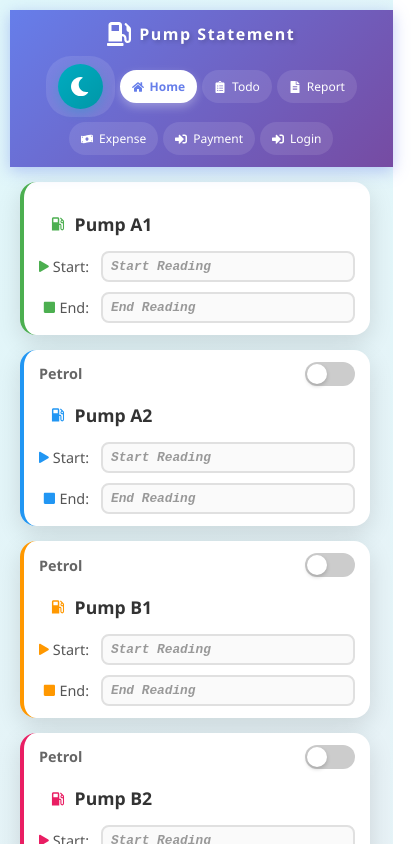
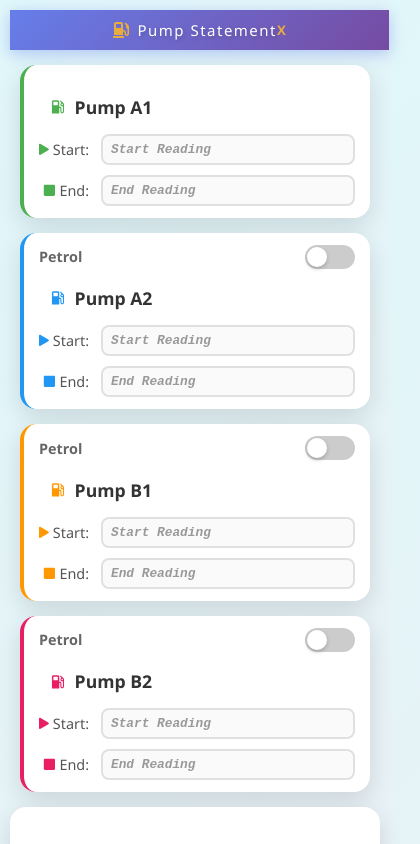
Before and after one commit to Nolan2026/Pump-Statement, a React (Vite) app in the folder FrontEnd/: page / in a window 390 px wide. Shown: the top 844 px of the page, 420 px wide, since content can reach past the window. Built offline with nearby package versions, Linux system fonts and the light colour scheme.

Commit message:
responsive design

```diff
--- a/FrontEnd/src/Components/Final.jsx
+++ b/FrontEnd/src/Components/Final.jsx
@@ -11,6 +11,7 @@ import { GiCash } from 'react-icons/gi';
 import { FaPlus } from "react-icons/fa6";
 import html2canvas from "html2canvas";
 import { useEffectEvent } from 'react';
+import Report from '../Pages/Report';
 // import { newEntry } from '../../../BackEnd/controler';
 
 
@@ -89,6 +90,8 @@ function Final() {
       powerPrice: powerPrice
     }));
   }, [lts, dieselPrice, powerPrice, dispatch]);
+
+
 
   // Calculate raw liters for each pump
   const A1_Raw = Records.Aa1 - Records.Ba1;
@@ -519,7 +522,7 @@ function Final() {
 
   return (
     <div className="final-container">
-      <div ref={tableRef} className="capture-area" style={{ padding: '20px', background: 'white' }}>
+      <div ref={tableRef} className="capture-area" style={{background: 'white' }}>
         <div className="final-header">
           <div className="header-first-line">
             <div className="date">
@@ -648,7 +651,7 @@ function Final() {
                       </tr>
                     )}
                     {dieselDeductionLiters > 0 && (
-                      <tr className="highlight-row less-diesel">
+                      <tr className="highlight-row less-diesel">s
                         <td>Less: Diesel Deduction</td>
                         <td>{dieselDeductionLiters.toFixed(2)}</td>
                         <td>-{dieselDeductionAmount.toFixed(2)}</td>
@@ -664,7 +667,7 @@ function Final() {
                     {Records.dieselDeduction > 0 && (
                       <tr className="highlight-row less-diesel">
                         <td><FaMinusCircle className="row-icon" /> Less: Extra Fuel Deduction (Diesel)</td>
-                        <td>{dieselDeduction.toFixed(2)}</td>
+                        <td>{Records.dieselDeduction.toFixed(2)}</td>
                         <td>-{extraDieselDeductionAmount.toFixed(2)}</td>
                       </tr>
                     )}
--- a/FrontEnd/src/Components/Header.jsx
+++ b/FrontEnd/src/Components/Header.jsx
@@ -9,8 +9,9 @@ function Header({darkMode, setDarkMode, toggleDarkMode}) {
   return (
     <div className="Head">
       <div className='logo'>
-        <FaGasPump style={{ marginRight: '8px', fontSize: '24px' }} />
+        <FaGasPump style={{ marginRight: '8px' }} />
         <h4>Pump Statement</h4>
+        <h5>X</h5>
       </div>
       <div className='navigation'>
 
--- a/FrontEnd/src/Pages/Report.jsx
+++ b/FrontEnd/src/Pages/Report.jsx
@@ -2,6 +2,7 @@ import React, { useState, useEffect } from 'react';
 import axios from 'axios';
 import { useSelector, useDispatch } from 'react-redux';
 import { setReports } from '../reportSlice';
+
 import {
   FaFileAlt,
   FaCalendarAlt,
@@ -19,7 +20,7 @@ import { GiCash } from 'react-icons/gi';
 import '../Styles/Report.css';
 import ConfirmModal from '../Components/ConfirmModal';
 
-function Report() {
+function Report({testing}) {
   const dispatch = useDispatch();
   const cachedReports = useSelector((state) => state.reports);
 
@@ -204,11 +205,14 @@ function Report() {
       let b1 = parseFloat(item.eb1 || 0) - parseFloat(item.sb1 || 0);
       let b2 = parseFloat(item.eb2 || 0) - parseFloat(item.sb2 || 0);
 
-      // Deduct 5L if reading exists (Testing)
-      if (a1 > 0) a1 -= 5;
-      if (a2 > 0) a2 -= 5;
-      if (b1 > 0) b1 -= 5;
-      if (b2 > 0) b2 -= 5;
+      if (!testing) {
+        // Deduct 5L if reading exists (Testing)
+        if (a1 > 0) a1 -= 5;
+        if (a2 > 0) a2 -= 5;
+        if (b1 > 0) b1 -= 5;
+        if (b2 > 0) b2 -= 5;
+      }
+
 
       totalLiters += a1 + a2 + b1 + b2;
       totalPetrolLts += a1 + a2;
--- a/FrontEnd/src/Styles/Final.css
+++ b/FrontEnd/src/Styles/Final.css
@@ -1209,8 +1209,41 @@
 
   .final-table th,
   .final-table td {
-    padding: 8px 6px;
+    padding: 8px 0px;
     font-size: 0.8rem;
+  }
+
+  .final-wrapper {
+    padding: 5px 2px;
+  }
+
+  .final-title {
+    font-size: 5px;
+    flex-direction: row;
+  }
+
+  .final-container {
+    padding: 0;
+  }
+
+  .action-buttons {
+    display: flex;
+    padding: 15px;
+    margin: 15px 10px;
+    justify-content: center;
+    border-top: 2px solid #00acc1;
+    gap: 15px;
+    flex-wrap: wrap;
+    flex-direction: row;
+
+  }
+
+  .edit-btn,
+  .clear-btn,
+  .print-btn,
+  .save-btn,
+  .download-btn {
+    width: 80px;
   }
 
   .final-table th {
@@ -1225,13 +1258,45 @@
     font-size: 0.7rem;
   }
 
+  .price-input-container {
+    width: 50px;
+  }
+
+  .header-first-line {
+    display: flex;
+    flex-wrap: wrap;
+    font-size: 10px;
+  }
+
+  .form-date {
+    padding: 2px 5px;
+    font-size: 10px;
+  }
+
+  .toggle-slider {
+    font-size: 5px;
+    width: 20px;
+  }
+
+  .header-second-line {
+    display: flex;
+    gap: 45px;
+    padding-right: 50px;
+    justify-items: center;
+    justify-content: center;
+    flex-wrap: wrap;
+  }
+
   .price-input {
-    font-size: 0.9rem;
-    padding: 8px 12px;
-    min-width: 100px;
+    display: flex;
+    font-size: 0.5rem;
+    margin: 0%;
+    width: 60px;
+    padding: 5px 5px;
+    min-width: 10px;
   }
 
   .price-label {
-    font-size: 0.8rem;
+    font-size: 10px;
   }
 }
--- a/FrontEnd/src/Styles/Header.css
+++ b/FrontEnd/src/Styles/Header.css
@@ -94,7 +94,61 @@
 
 /* Fix for very small screens */
 @media (max-width: 400px) {
+
+    .Head {
+        width: 89%;
+        height: 40px;
+        background: linear-gradient(135deg, #667eea 0%, #764ba2 100%);
+        /* Modern purple gradient */
+        color: white;
+        display: flex;
+        justify-content: space-between;
+        align-items: left;
+        padding: 0 25px;
+        box-shadow: 0 4px 15px rgba(102, 126, 234, 0.4);
+        position: sticky;
+        top: 0;
+        z-index: 100;
+        backdrop-filter: blur(10px);
+    }
+
+    .logo {
+        padding: 0;
+        margin: 0;
+        height: 40px;
+        color: rgb(233, 173, 62);
+        margin-top: 0px;
+    }
+
+    .logo h4 {
+        font-weight: 500;
+        font-size: 15px;
+        align-items: first baseline;
+    }
+
     .navigation {
+        display: none;
+    }
+
+
+
+
+
+
+
+
+
+
+
+
+
+
+
+
+
+
+
+    /* .navigation {
         gap: 5px;
     }
 
@@ -105,5 +159,5 @@
 
     .logo h4 {
         font-size: 16px;
-    }
+    } */
 }
```
